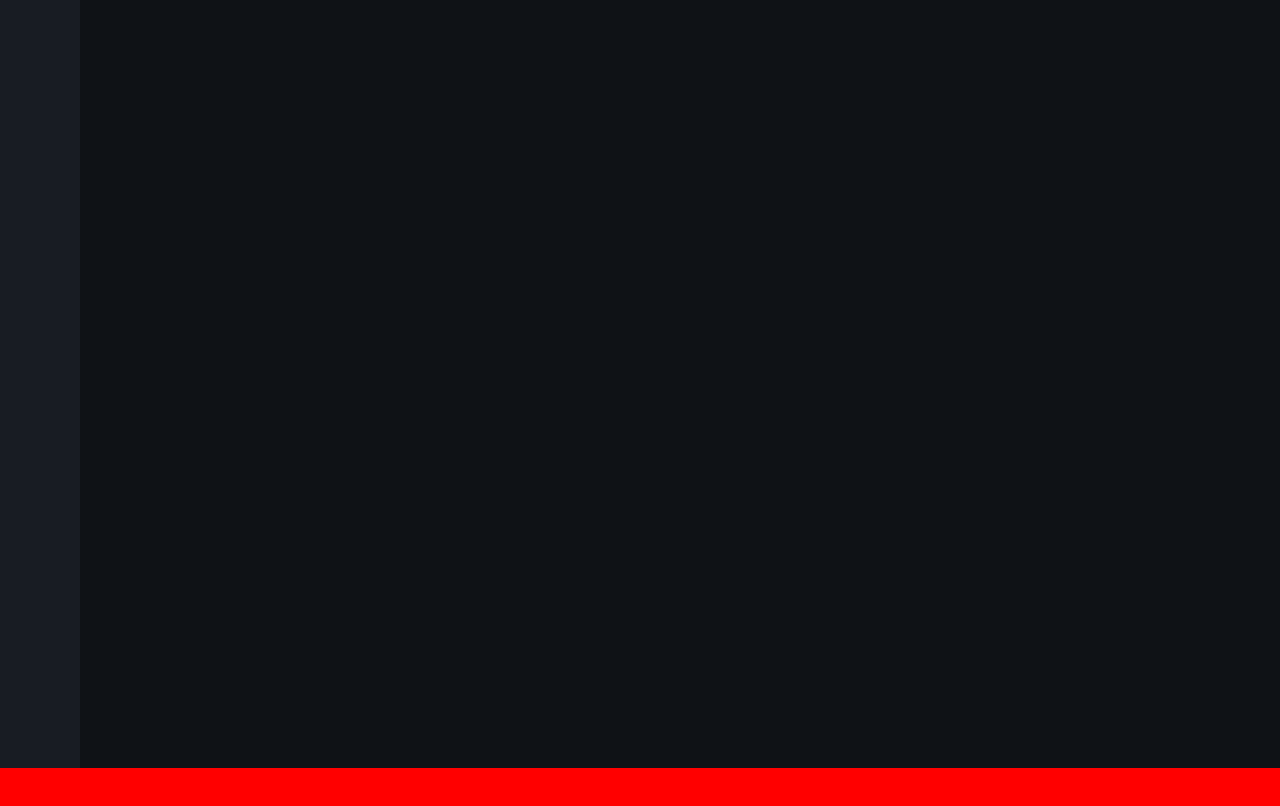
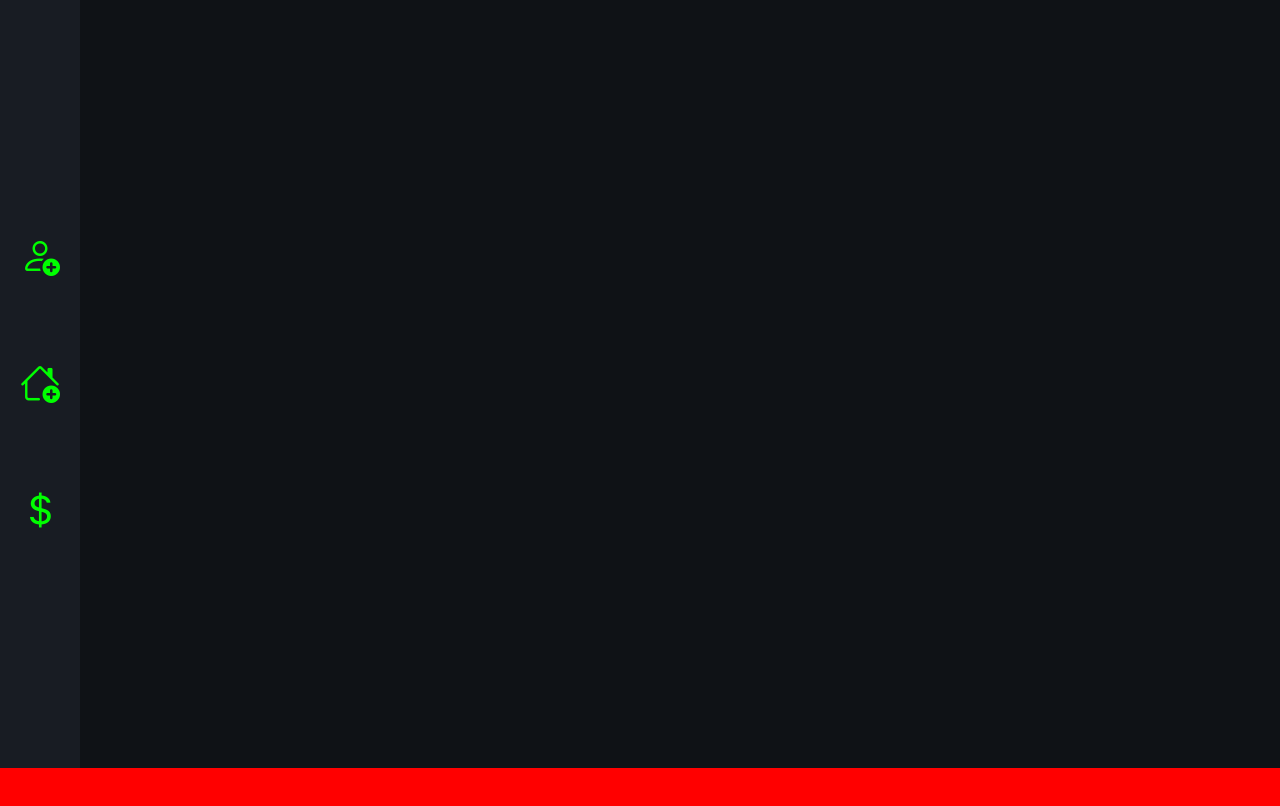
Before and after one commit to yomarcoslinss/ada-formacao-primeiro-codigo, a plain HTML site: page 03 - POO (JS)/01 - Desafio • Tema livre/index.html in a window 1280 px wide. Drawn offline with nearby package versions, Linux system fonts and the light colour scheme.

Commit message:
feat: icones adicionados

```diff
--- a/03 - POO (JS)/01 - Desafio • Tema livre/index.html
+++ b/03 - POO (JS)/01 - Desafio • Tema livre/index.html
@@ -5,16 +5,20 @@
     <meta name="viewport" content="width=device-width, initial-scale=1.0">
     <title>Sistema de Hospedagem | yomarcoslinss</title>
     <link rel="stylesheet" href="./src/styles/style.css">
+    <link rel="stylesheet" href="https://cdn.jsdelivr.net/npm/bootstrap-icons@1.10.5/font/bootstrap-icons.css">
 </head>
 <body>
     <main class="layout">
         <div class="sidebar">
-
+            <i class="bi bi-person-add" id="btnCadastrarPessoa"></i>
+            <i class="bi bi-house-add" id="btnCadastrarSuite"></i>
+            <i class="bi bi-currency-dollar" id="btnCadastrarReserva"></i>
         </div>
         <div class="body"></div>
     </main>
 
     <div style="width: 100%; height: 100px; background-color: red;" id="botao"></div>
+
     <script type="module" src="./src/main.js"></script>
 </body>
 </html>
--- a/03 - POO (JS)/01 - Desafio • Tema livre/src/script.js
+++ b/03 - POO (JS)/01 - Desafio • Tema livre/src/script.js
@@ -5,6 +5,8 @@
 window.Pessoa = Pessoa;
 window.Suite = Suite;
 window.Reserva = Reserva;
+
+
 
 const marcos = new Pessoa('Marcos', 'Linss');
 const s1 = new Suite('spa', 5, 500);
@@ -16,3 +18,6 @@
     const lek = new Reserva(marcos, s1, 1);
     console.log(lek)
 })
+
+const btnCadastrarPessoa = document.getElementById("btnCadastrarPessoa");
+btnCadastrarPessoa.addEventListener('click', () => {window.alert("foi")})
--- a/03 - POO (JS)/01 - Desafio • Tema livre/src/styles/style.css
+++ b/03 - POO (JS)/01 - Desafio • Tema livre/src/styles/style.css
@@ -8,7 +8,6 @@
     width: 100%;
     height: 768px;
     background-color: rgb(15, 18, 22);
-
 
     display: grid;
     grid:
@@ -21,6 +20,16 @@
     grid-area: sidebar;
     width: 80px;
     background-color: rgb(24, 28, 35);
+    display: flex;
+    flex-direction: column;
+    justify-content: center;
+}
+
+
+.bi {
+    font-size: 2.5rem;
+    color: lime;
+    margin: 40px auto;
 }
 .body {
     grid-area: body;
```
